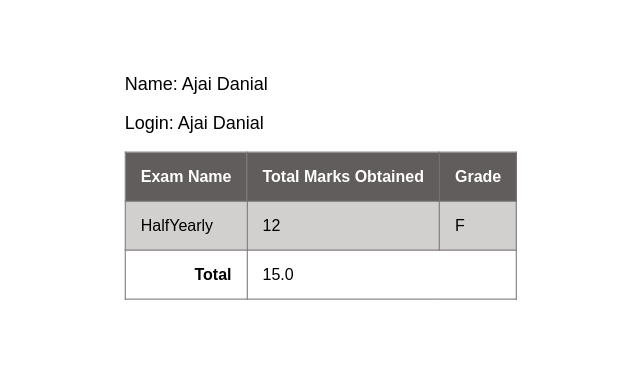
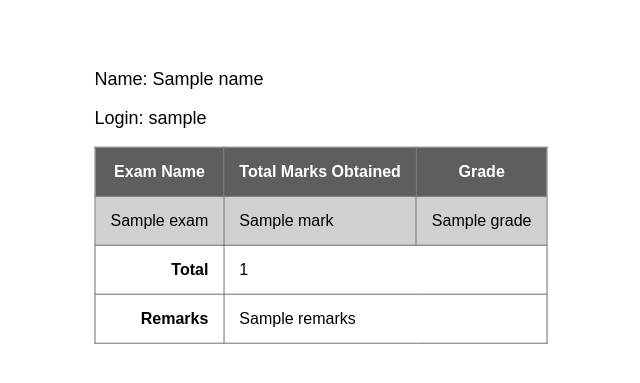
Before and after one commit to ajaidanial/exam_analyser_server, a Django app: template exam_analyser/templates/report_card.html in a window 1280 px wide. Shown: the top 383 px of the page, without its empty margins (319-959 px from the left). Run offline with Django 3.2, Linux system fonts and the light colour scheme; the template is opened without the code that fills it: most values are stand-ins (such as "Sample title", 1, 10 or a date in 2020).

Commit message:
dynamic report card done

```diff
--- a/exam_analyser/templates/report_card.html
+++ b/exam_analyser/templates/report_card.html
@@ -44,8 +44,8 @@
     }
   </style>
   <div class="center">
-    <p>Name: Ajai Danial</p>
-    <p>Login: Ajai Danial</p>
+    <p>Name: {{ name }}</p>
+    <p>Login: {{ username }}</p>
     <table>
       <thead>
         <tr>
@@ -55,16 +55,22 @@
         </tr>
       </thead>
       <tbody>
+        {% for mark_data in report_data %}
         <tr>
-          <td>HalfYearly</td>
-          <td>12</td>
-          <td>F</td>
+          <td>{{ mark_data.exam }}</td>
+          <td>{{ mark_data.mark }}</td>
+          <td>{{ mark_data.grade }}</td>
         </tr>
+        {% endfor %}
       </tbody>
       <tfoot>
         <tr>
           <td class="footer">Total</td>
-          <td colspan="2">15.0</td>
+          <td colspan="2">{{ total_marks }}</td>
+        </tr>
+        <tr>
+          <td class="footer">Remarks</td>
+          <td colspan="2">{{ remarks }}</td>
         </tr>
     </table>
   </div>
```
Also changed, not shown: exam_analyser/examination/views.py (+49 -0 lines).
